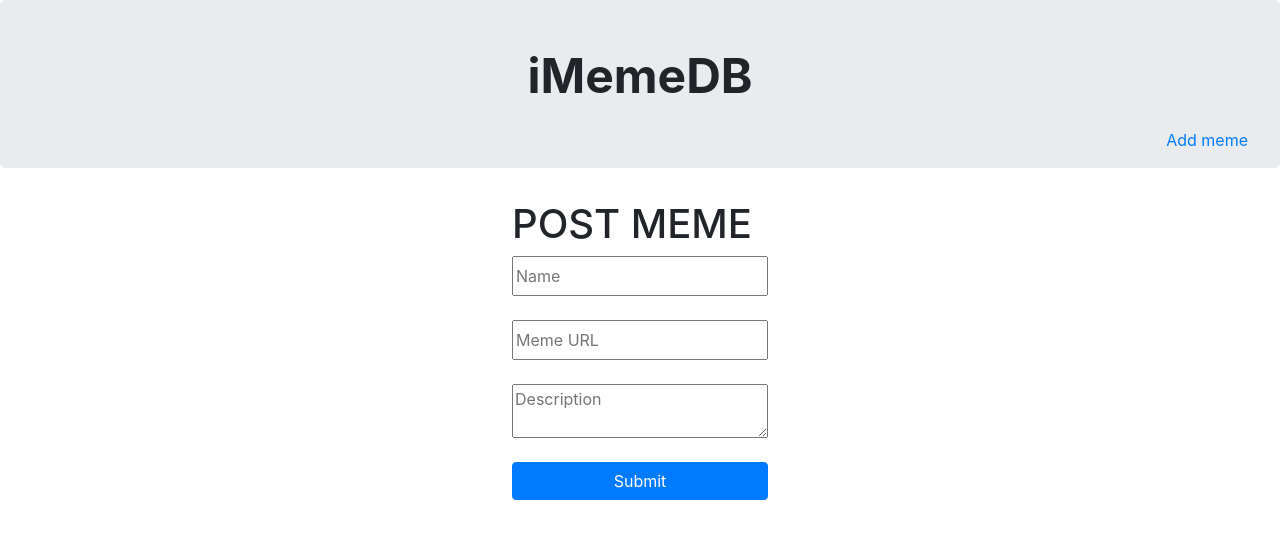
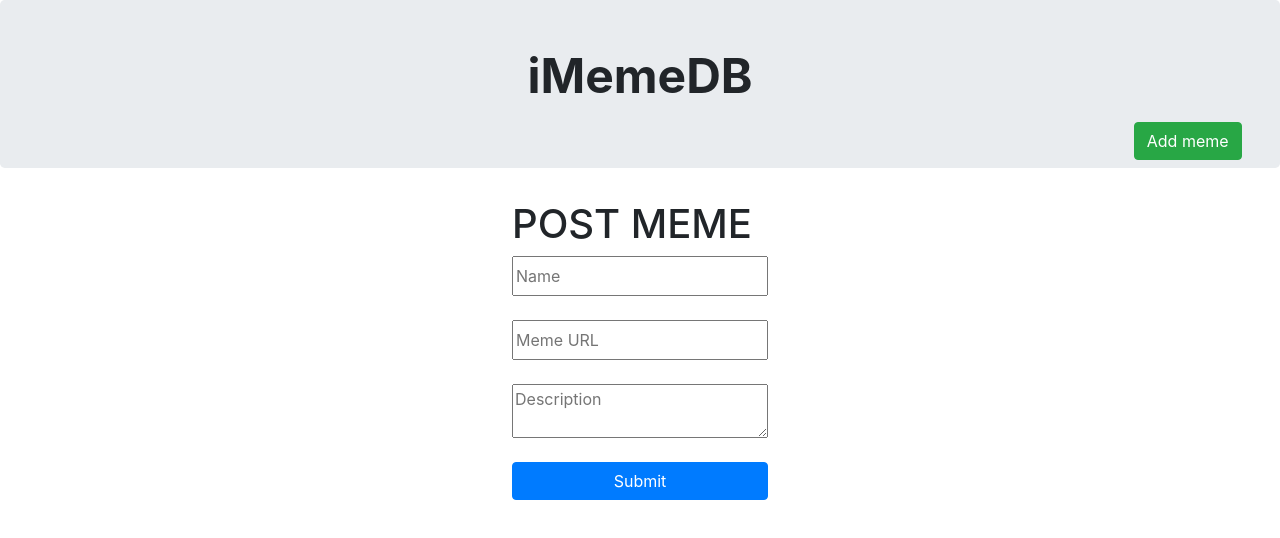
Before and after one commit to BarneyShi/iMemeDB, a React (Create React App) app in the folder client/: page /postmeme in a window 1280 px wide. Shown: the top 538 px of the page. Built offline with nearby package versions, Linux system fonts and the light colour scheme.

Commit message:
Show meme description

```diff
--- a/client/src/App.css
+++ b/client/src/App.css
@@ -9,12 +9,16 @@
 }
 .jumbotron {
   padding: 2.5rem 2rem;
+  position: relative;
+}
+
+#addButton {
+  margin: 0;
 }
 
 img .card-img-top {
   width: 100%;
 }
 .card>img {
-  height: 30vh;
-  width: auto;
+  height: auto;
 }
--- a/client/src/App.js
+++ b/client/src/App.js
@@ -1,9 +1,9 @@
 import React, { Component } from "react";
 import { Switch, Route } from "react-router-dom";
-import {Link} from 'react-router-dom'
+import { Link } from "react-router-dom";
 import "./App.css";
 import MemeCards from "./components/MemeCards";
-import PostMeme from './components/PostMeme'
+import PostMeme from "./components/PostMeme";
 
 class App extends Component {
   render() {
@@ -11,16 +11,19 @@ class App extends Component {
       <div>
         <div className="jumbotron">
           <p>iMemeDB</p>
-          <div className='float-right'>
-            <Link to='/postmeme'>Add meme</Link>
+          <div style={{ position: "absolute", bottom: "1vh", right:"3vw" }}>
+            <Link to="/postmeme">
+              <button className="btn btn-success" id='addButton'>Add meme</button>
+            </Link>
           </div>
         </div>
         <div className="container">
+          <div className="row"></div>
           <div className="row">
             <div className="card-deck">
               <Switch>
-                <Route exact path='/' component={MemeCards}></Route>
-                <Route path='/postmeme' component={PostMeme}></Route>
+                <Route exact path="/" component={MemeCards}></Route>
+                <Route path="/postmeme" component={PostMeme}></Route>
               </Switch>
             </div>
           </div>
--- a/client/src/components/MemeCards.js
+++ b/client/src/components/MemeCards.js
@@ -1,11 +1,11 @@
-import React, { Fragment, useEffect} from "react";
-import {fetchMemes} from '../actions/fetchMemes'
-import {connect} from 'react-redux'
+import React, { Fragment, useEffect } from "react";
+import { fetchMemes } from "../actions/fetchMemes";
+import { connect } from "react-redux";
 
 const MemeCards = ({ dispatch, memesData, isLoading }) => {
-  useEffect(()=>{
-    dispatch(fetchMemes())
-  }, [dispatch])
+  useEffect(() => {
+    dispatch(fetchMemes());
+  }, [dispatch]);
   return (
     <Fragment>
       {!isLoading
@@ -19,6 +19,9 @@ const MemeCards = ({ dispatch, memesData, isLoading }) => {
                   className="card-img-top"
                   src={meme.image}
                 />{" "}
+                <div className="card-body">
+                  <h5> {meme.description}</h5>
+                </div>
               </div>
             </div>
           ))
@@ -27,9 +30,9 @@ const MemeCards = ({ dispatch, memesData, isLoading }) => {
   );
 };
 
-const mapStateToProps = state => ({
+const mapStateToProps = (state) => ({
   memesData: state.memes.memesData,
-  isLoading: state.memes.isLoading
-})
+  isLoading: state.memes.isLoading,
+});
 
-export default connect(mapStateToProps)(MemeCards) ;
+export default connect(mapStateToProps)(MemeCards);
```
